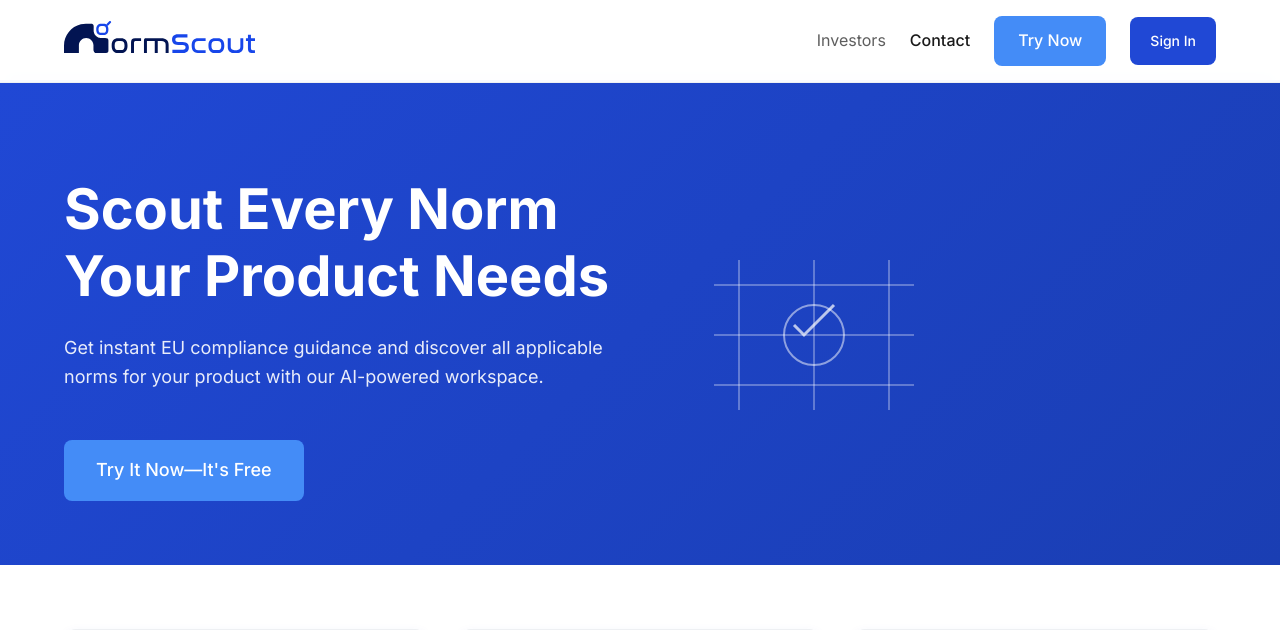
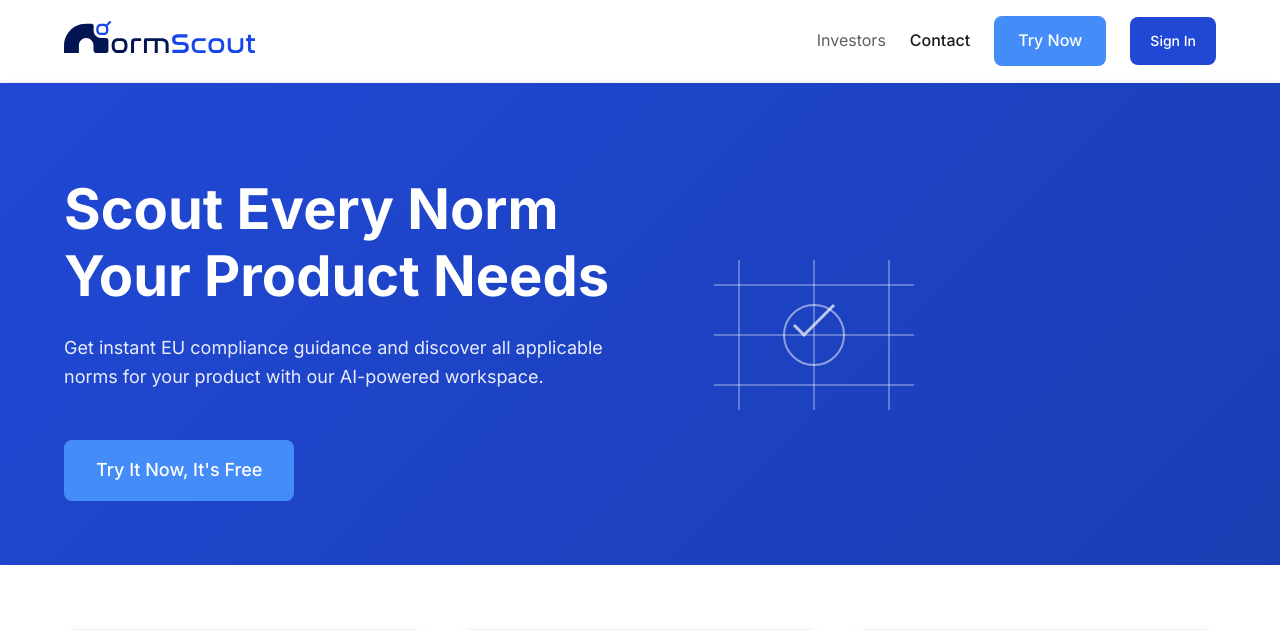
Before and after one commit to Hausertimo/Hausertimo.github.io, a Flask app: page / in a window 1280 px wide. Shown: the top 630 px of the page. Run offline with Flask 3, Linux system fonts and the light colour scheme; data that the repository does not hold is empty; parts of the project's set-up code (start-up, migrations or seed data) failed here and were passed over; some libraries are stand-ins or nearby versions.

Commit message:
removed - dash

```diff
--- a/templates/index.html
+++ b/templates/index.html
@@ -22,7 +22,7 @@
                     <h1 class="hero-title">Scout Every <span class="gradient-text">Norm</span> <br>Your Product Needs</h1>
                     <p class="hero-subtitle">Get instant EU compliance guidance and discover all applicable norms for your product with our AI-powered workspace.</p>
                     <div class="hero-cta">
-                        <a href="#demo" class="btn btn-accent btn-large" aria-label="Try NormScout demo for free">Try It Now—It's Free</a>
+                        <a href="#demo" class="btn btn-accent btn-large" aria-label="Try NormScout demo for free">Try It Now, It's Free</a>
                     </div>
                 </div>
                 <div class="hero-visual">
```
